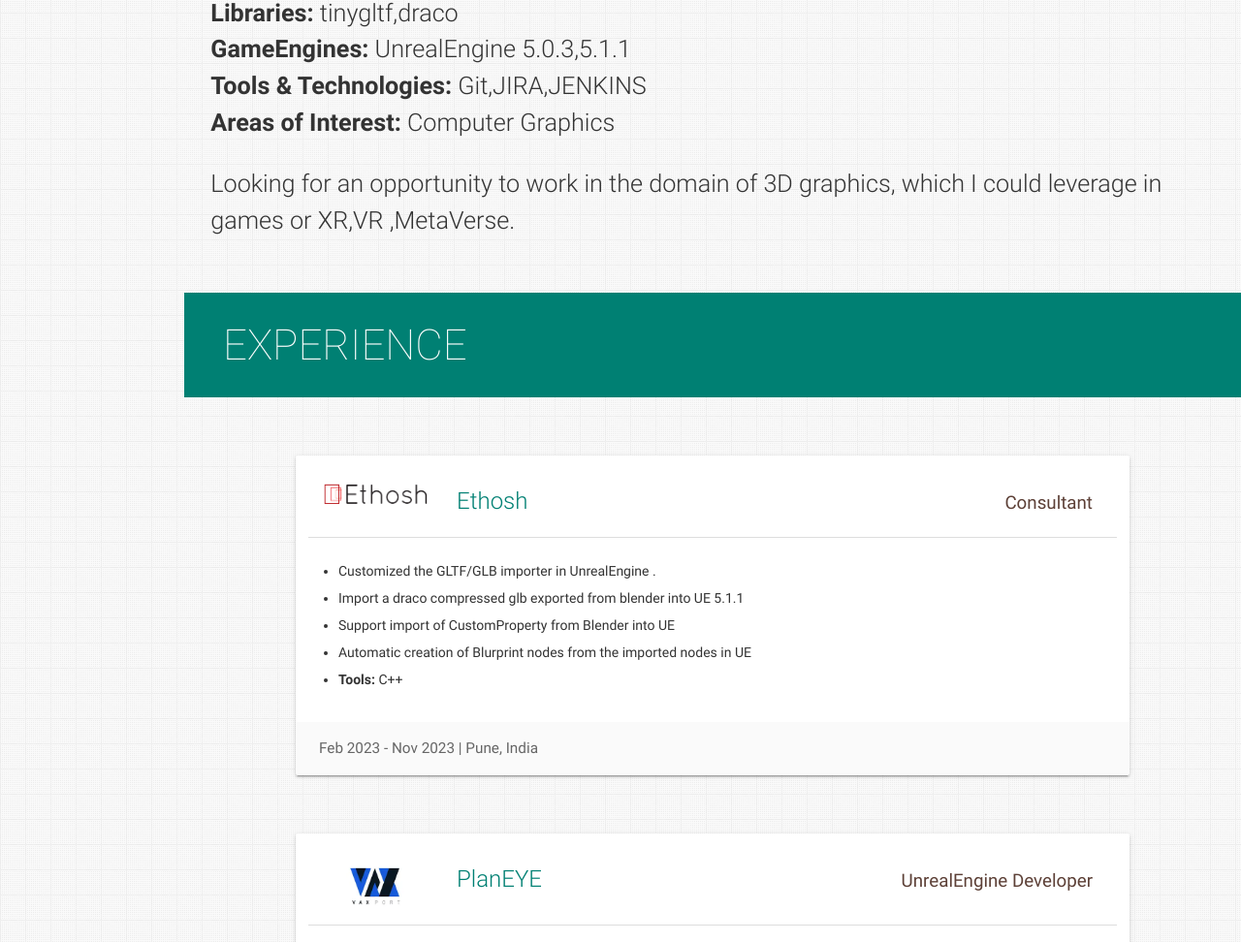
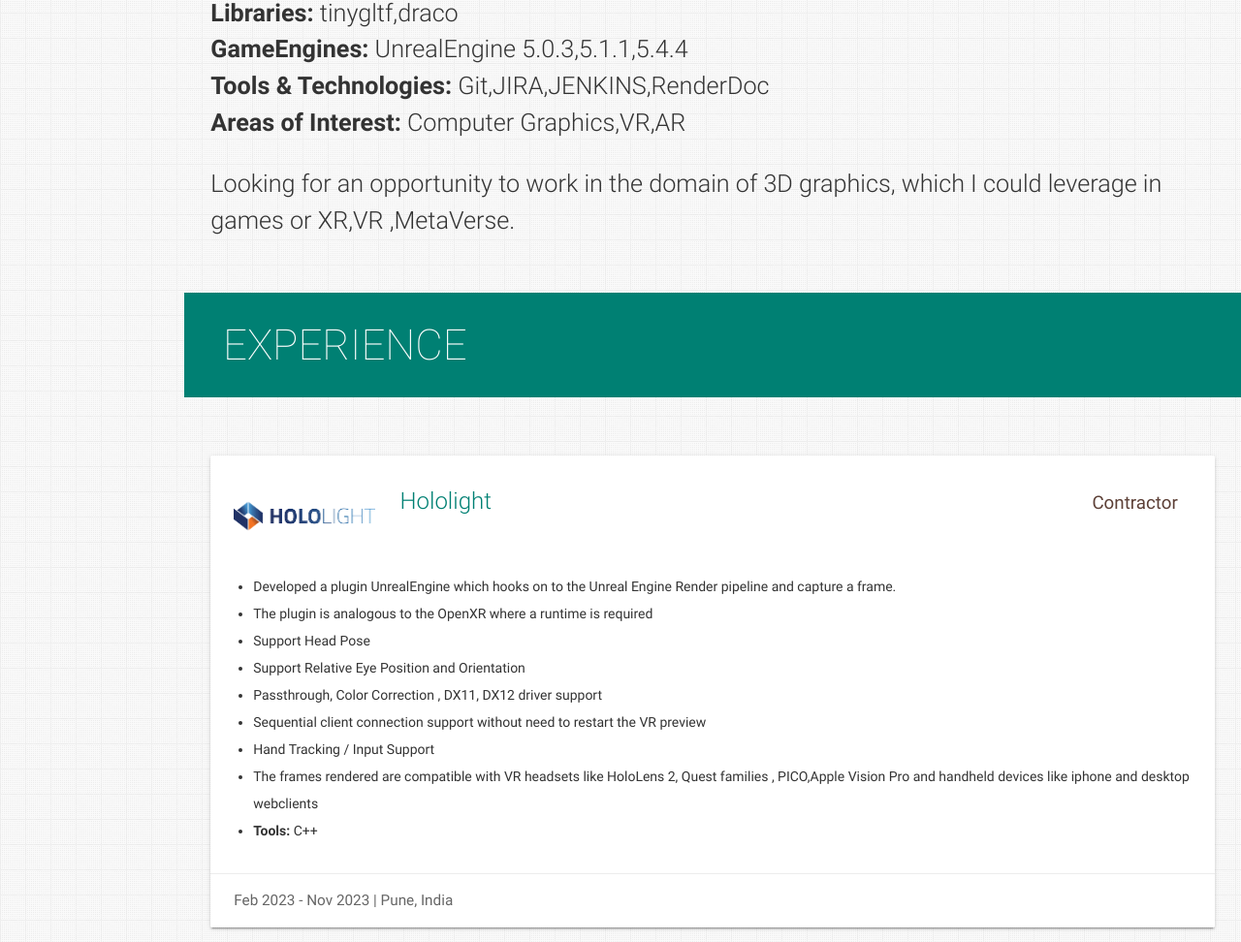
Before and after one commit to sameerkarjatkar/sameerkarjatkar.github.io, a plain HTML site: page index.html in a window 1280 px wide. Shown: the part 1339-2311 px from the top of the page at 97% size. Drawn offline with nearby package versions, Linux system fonts and the light colour scheme.

Commit message:
Update 2025

```diff
--- a/index.html
+++ b/index.html
@@ -143,7 +143,7 @@
         <!-- <a aria-label="Open Varad's resume in a new tab" href="#resume" target="_blank"
           onclick="window.open('https://drive.google.com/file/d/1vYi-bMyIsZPve0x_clxY8xsDtiHiOMd3/view?usp=sharing')"
           class="waves-effect waves-dark teal-text"><i class="mdi-file-folder-open small"></i><span>Resume</span></a> -->
-        <a aria-label="Open Sameer's resume in a new tab" href="https://sameerkarjatkar.github.io/assets/resume/cv_new.pdf" target="_blank"
+        <a aria-label="Open Sameer's resume in a new tab" href="https://sameerkarjatkar.github.io/assets/resume/cv_unreal_2024.docx" target="_blank"
         class="waves-effect waves-dark teal-text"><i class="mdi-file-folder-open small"></i><span>Resume</span></a>
       </li>
     </ul>
@@ -208,7 +208,7 @@
               <h2>Hi, I'm <span class="teal">Sameer Karjatkar.</span></h2>
               <h5 style="color:#fff">A <span class="typing" style="font-weight: 300; color:#004d40"></span></h5>
               <!-- <h5 style="color:#00796b">A <span class="typing" style="font-weight: 300; color:#fff"></span></h5> -->
-              <h5>Self-driven, quick starter, passionate programmer with a curious mind who enjoys solving a complex and challenging real-world problems.</h5>
+              <h5>Self-driven, quick starter, passionate programmer with a curious mind who enjoys solving  complex and challenging real-world problems.</h5>
             </div>
             <div class="social">
               <a href="https://www.linkedin.com/in/sameer-karjatkar-72494339/" target="_blank">
@@ -256,7 +256,7 @@
           </h2>
         </blockquote> -->
         <p>
-          I have dived into the unknown world of Unreal Engine and currently involved in developing plugins for Unreal Engine 5.0.3 and 5.1.1.
+          I have dived into the unknown world of Unreal Engine and currently involved in developing plugins for Unreal Engine 5.0.3 ,5.1.1,5.4.
           Prior to that I have been working in PLM(CAD/CAM) domain industry with Dassault Systemes for  14 years . During this tenure I have worked on projects which involve Process Planning and Visualization products . The Primary skills used for these projects were c++ , python , scripting , web services .
 Prior to Dassault I was working with companies like HCL, Mphasis & CMC .
 Out of Curiosity I also did a certification on Data Analytics & Machine Learning where we touched upon fundamentals of data science . In this course we used R & Python to perform data analytics and Visualization
@@ -265,9 +265,9 @@ Out of Curiosity I also did a certification on Data Analytics & Machine Learning
           <ul>
             <li><b>Languages:</b> C, C++ 17,Python 3.11, JavaScript,HTML/CSS, Bash</li>
             <li><b>Libraries:</b> tinygltf,draco</li>
-            <li><b>GameEngines:</b> UnrealEngine 5.0.3,5.1.1</li>
-            <li><b>Tools & Technologies:</b> Git,JIRA,JENKINS</li>
-			<li><b>Areas of Interest:</b> Computer Graphics</li>
+            <li><b>GameEngines:</b> UnrealEngine 5.0.3,5.1.1,5.4.4</li>
+            <li><b>Tools & Technologies:</b> Git,JIRA,JENKINS,RenderDoc</li>
+			<li><b>Areas of Interest:</b> Computer Graphics,VR,AR</li>
           </ul>
 
         </p>
@@ -295,6 +295,62 @@ Out of Curiosity I also did a certification on Data Analytics & Machine Learning
 
 
     <!-- Third Section: Experience -->
+	<section id="Holo-light" class="section scrollspy">
+      <h3 class="page-title white-text teal">Experience</h3>
+      <div class="container">
+
+        <!-- Latest Experience -->
+        <div class="card">
+          <div class="card-content">
+            <div class="row">
+              <div class="col s12 m2">
+                <a href="https://www.Hololight.com/" target="_blank"><img alt="Hololight logo"
+                    src="/assets/img/Hololight.png" class="responsive-img center-block" /></a>
+              </div>
+              <!-- <div class="col s12 m10"> -->
+              <div class="col s12 m10">
+                <p>
+                  <span class="card-title"><a href="https://www.Hololight.com/" target="_blank"
+                      class="teal-text hoverline">Hololight</a></span>
+                </p>
+              </div>
+            </div>
+            <div class="role brown-text text-darken-2">Contractor</div>
+            <ul>
+              <li>
+                Developed a plugin UnrealEngine which hooks on to the Unreal Engine Render pipeline and capture a frame.
+              </li>
+              <li>
+                The plugin is analogous to the OpenXR where a runtime is required
+			  </li>
+			  <li>
+				Support Head Pose
+			  </li>
+			  <li>
+				Support Relative Eye Position and Orientation
+			  </li>
+			  <li>
+				Passthrough, Color Correction , DX11, DX12 driver support
+              </li>
+			  <li>
+				Sequential client connection support without need to restart the VR preview
+              </li>
+			  <li>
+				Hand Tracking / Input Support
+              </li>
+			  <li>
+				The frames rendered are compatible with VR headsets like HoloLens 2, Quest families , PICO,Apple Vision Pro and handheld devices like iphone and desktop webclients
+              </li>
+              <li>
+                <b>Tools:</b> C++
+              </li>
+            </ul>
+          </div>
+          <div class="card-action">
+            <span>Feb 2023 - Nov 2023 | Pune, India</span>
+          </div>
+        </div>
+
     <section id="experience" class="section scrollspy">
       <h3 class="page-title white-text teal">Experience</h3>
       <div class="container">
```
Also changed, not shown: assets/img/Hololight.png (added), 1 other file.
